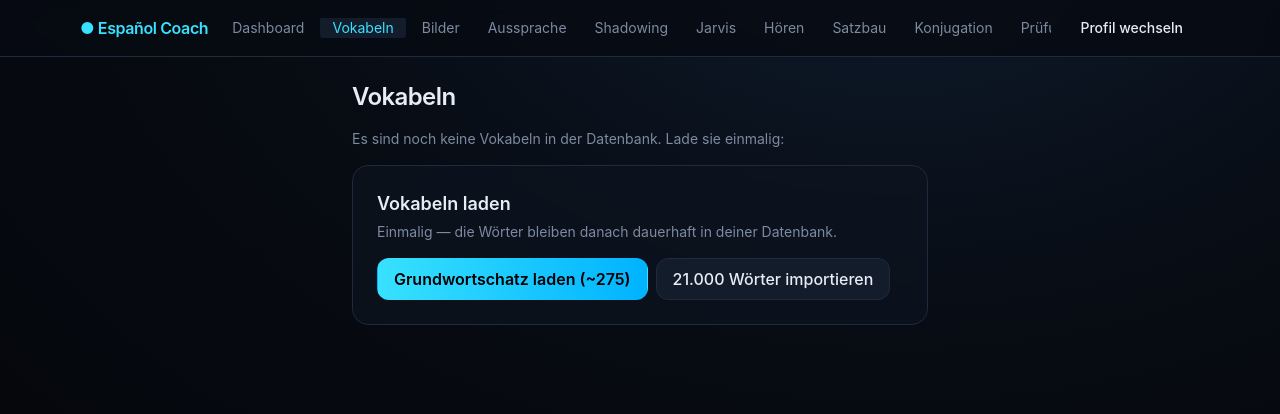
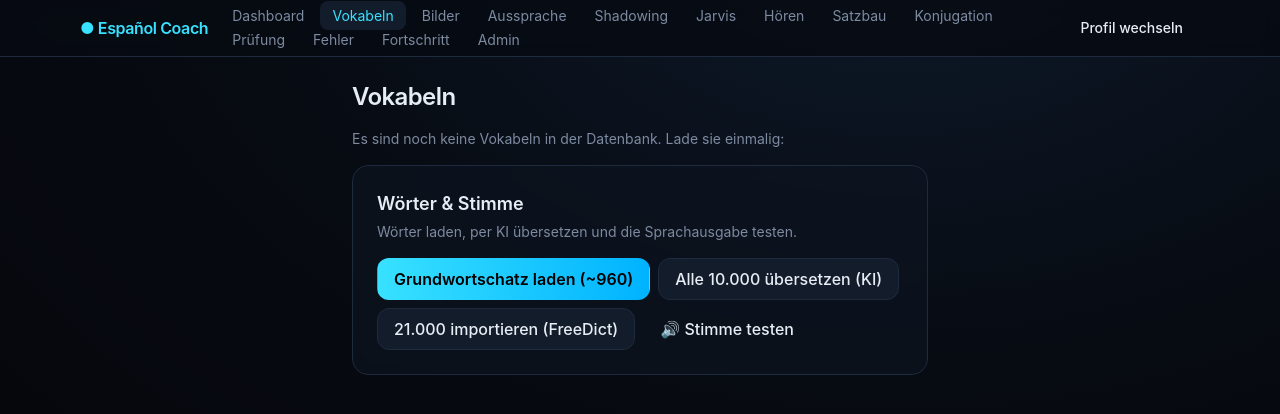
Before and after one commit to vinni03062004-hue/Spanico, a Next.js app: page /vokabeln in a window 1280 px wide. Shown: the top 414 px of the page. Built offline with nearby package versions, Linux system fonts and the light colour scheme; no server answers.

Commit message:
Add files via upload

```diff
--- a/src/app/dashboard/page.tsx
+++ b/src/app/dashboard/page.tsx
@@ -44,8 +44,9 @@ export default function Dashboard() {
         </div>
       </div>
 
+      <VocabSetup onDone={() => fetch("/api/progress").then((r) => r.json()).then(setP)} />
       {p && p.vocabTotal === 0 && (
-        <VocabSetup onDone={() => fetch("/api/progress").then((r) => r.json()).then(setP)} />
+        <p className="text-warn text-sm">Noch keine Wörter geladen — klick oben „Grundwortschatz laden".</p>
       )}
 
       <div className="grid sm:grid-cols-3 gap-3">
--- a/src/app/jarvis/page.tsx
+++ b/src/app/jarvis/page.tsx
@@ -16,6 +16,7 @@ export default function Jarvis() {
   const [hint, setHint] = useState<string | null>(null);
   const [supported, setSupported] = useState(true);
   const [running, setRunning] = useState(false);
+  const [notice, setNotice] = useState<string | null>(null);
 
   const recRef = useRef<SpanishRecognizer | null>(null);
   const sessionRef = useRef<string | undefined>();
@@ -38,6 +39,16 @@ export default function Jarvis() {
         },
         onFinal: (t, conf) => { setInterim(""); handleUser(t, conf); },
         onState: (s) => { if (s === "error") setState("error"); },
+        onError: (code) => {
+          // Nur echte Probleme melden; kurz, dann weiter zuhören.
+          const map: Record<string, string> = {
+            "not-allowed": "Mikrofon nicht erlaubt — bitte im Browser die Mikrofon-Berechtigung für diese Seite erlauben.",
+            "service-not-allowed": "Mikrofon blockiert — Berechtigung im Browser erlauben.",
+            "audio-capture": "Kein Mikrofon gefunden.",
+            "network": "Netzwerkproblem bei der Spracherkennung — nutze am besten Chrome.",
+          };
+          setNotice(map[code] || `Spracherkennung: ${code}. Für Sprache am besten Chrome (Desktop/Android) nutzen.`);
+        },
       },
       []
     );
@@ -142,6 +153,7 @@ export default function Jarvis() {
           {interim && <p className="text-muted italic">Du: {interim}…</p>}
         </div>
         {!supported && <p className="text-bad text-sm text-center mb-2">Dein Browser unterstützt die Spracherkennung nicht. Nutze Chrome/Edge (Desktop/Android) oder den Aussprache-Modus.</p>}
+        {notice && <p className="text-warn text-sm text-center mb-2">{notice}</p>}
         <div className="flex gap-2 justify-center">
           {!running ? (
             <button className="btn btn-primary px-8" onClick={start}>● Gespräch starten</button>
--- a/src/components/Nav.tsx
+++ b/src/components/Nav.tsx
@@ -27,8 +27,8 @@ export function Nav() {
         <Link href="/dashboard" className="font-semibold tracking-tight text-primary shrink-0">
           ● Español Coach
         </Link>
-        <nav className="flex-1 overflow-x-auto">
-          <ul className="flex items-center gap-1 text-sm">
+        <nav className="flex-1">
+          <ul className="flex items-center flex-wrap gap-1 text-sm">
             {LINKS.map(([href, label]) => (
               <li key={href}>
                 <Link
--- a/src/components/VocabSetup.tsx
+++ b/src/components/VocabSetup.tsx
@@ -1,54 +1,71 @@
 "use client";
 import { useState } from "react";
 
-// Prominenter Bereich zum Laden der Vokabeln (Grundwortschatz + großer Import).
-// Erscheint auf dem Dashboard und in leeren Modulen, damit der Button nicht
-// versteckt ist.
+// Werkzeuge direkt auf dem Dashboard: Wörter laden, alle übersetzen, Stimme testen.
+// Damit man den Admin-Bereich nicht suchen muss.
 export function VocabSetup({ onDone }: { onDone?: () => void }) {
   const [msg, setMsg] = useState<string | null>(null);
   const [busy, setBusy] = useState(false);
-  const [imp, setImp] = useState<{ processed: number; available: number } | null>(null);
+  const [prog, setProg] = useState<{ processed: number; available: number } | null>(null);
+  const [tts, setTts] = useState<any>(null);
 
   async function seed() {
-    setBusy(true); setMsg("Lade Grundwortschatz …");
+    setBusy(true); setMsg("Lade Grundwortschatz …"); setProg(null);
     try {
       const r = await fetch("/api/seed", { method: "POST" }).then((x) => x.json());
-      setMsg(`✓ ${r.gesamt} Vokabeln geladen.`);
-      onDone?.();
+      setMsg(`✓ ${r.gesamt} Wörter geladen.`); onDone?.();
     } catch { setMsg("Fehler beim Laden — Datenbank verbunden?"); }
     setBusy(false);
   }
 
-  async function importBig() {
-    setBusy(true); setMsg("Importiere ~21.000 Wörter … das kann 1–2 Minuten dauern.");
+  async function loop(url: string, label: string) {
+    setBusy(true); setMsg(label); setProg(null);
     let offset: number | null = 0;
     try {
       while (offset !== null) {
-        const r: any = await fetch(`/api/import-dict?offset=${offset}`, { method: "POST" }).then((x) => x.json());
+        const r: any = await fetch(`${url}?offset=${offset}`, { method: "POST" }).then((x) => x.json());
         if (r.error) { setMsg("Fehler: " + r.error); break; }
-        setImp({ processed: r.processed, available: r.available });
+        setProg({ processed: r.processed, available: r.available });
         offset = r.nextOffset;
-        if (r.done) { setMsg(`✓ Fertig — ${r.total} Vokabeln in der Datenbank.`); onDone?.(); }
+        if (r.done) { setMsg(`✓ Fertig — ${r.total} Wörter in der Datenbank.`); onDone?.(); }
       }
-    } catch { setMsg("Import unterbrochen — bitte erneut versuchen."); }
+    } catch { setMsg("Vorgang unterbrochen — bitte erneut versuchen."); }
+    setBusy(false);
+  }
+
+  async function testTts() {
+    setTts(null); setBusy(true);
+    try { setTts(await fetch("/api/tts/test").then((r) => r.json())); }
+    catch { setTts({ ok: false, message: "Anfrage fehlgeschlagen" }); }
     setBusy(false);
   }
 
   return (
-    <div className="card p-6 border-primary/40">
-      <h2 className="font-semibold text-lg mb-1">Vokabeln laden</h2>
-      <p className="label mb-4">Einmalig — die Wörter bleiben danach dauerhaft in deiner Datenbank.</p>
+    <div className="card p-6 border-primary/40 space-y-4">
+      <div>
+        <h2 className="font-semibold text-lg mb-1">Wörter & Stimme</h2>
+        <p className="label">Wörter laden, per KI übersetzen und die Sprachausgabe testen.</p>
+      </div>
       <div className="flex flex-wrap gap-2">
-        <button className="btn btn-primary" onClick={seed} disabled={busy}>Grundwortschatz laden (~275)</button>
-        <button className="btn" onClick={importBig} disabled={busy}>21.000 Wörter importieren</button>
+        <button className="btn btn-primary" onClick={seed} disabled={busy}>Grundwortschatz laden (~960)</button>
+        <button className="btn" onClick={() => loop("/api/enrich", "Übersetze alle 10.000 Wörter per KI … das dauert einige Minuten.")} disabled={busy}>Alle 10.000 übersetzen (KI)</button>
+        <button className="btn" onClick={() => loop("/api/import-dict", "Importiere ~21.000 FreeDict-Wörter …")} disabled={busy}>21.000 importieren (FreeDict)</button>
+        <button className="btn btn-ghost" onClick={testTts} disabled={busy}>🔊 Stimme testen</button>
       </div>
-      {imp && (
-        <div className="mt-3">
-          <div className="meter"><span style={{ width: imp.available ? `${Math.round((imp.processed / imp.available) * 100)}%` : "0%" }} /></div>
-          <p className="text-xs text-muted mt-1">{imp.processed}/{imp.available} verarbeitet</p>
+      {prog && (
+        <div>
+          <div className="meter"><span style={{ width: prog.available ? `${Math.round((prog.processed / prog.available) * 100)}%` : "0%" }} /></div>
+          <p className="text-xs text-muted mt-1">{prog.processed}/{prog.available} verarbeitet</p>
         </div>
       )}
-      {msg && <p className="text-sm mt-3 text-primary">{msg}</p>}
+      {msg && <p className="text-sm text-primary">{msg}</p>}
+      {tts && (
+        <div className={`rounded-xl p-3 border text-sm ${tts.ok ? "border-good/50 bg-good/10" : "border-bad/40 bg-bad/10"}`}>
+          <p className="font-medium">{tts.ok ? `✓ Stimme funktioniert (${tts.provider}${tts.voice ? ", " + tts.voice : ""})` : `✗ Stimmen-Fehler (${tts.provider || "?"})`}</p>
+          {tts.message && <p className="text-muted">{tts.message}</p>}
+          {tts.hinweis && <p className="text-warn mt-1">→ {tts.hinweis}</p>}
+        </div>
+      )}
     </div>
   );
 }
--- a/src/lib/speech/client.ts
+++ b/src/lib/speech/client.ts
@@ -8,6 +8,7 @@ export interface SttHandlers {
   onInterim?: (text: string) => void;
   onFinal?: (text: string, confidence: number) => void;
   onState?: (s: "listening" | "idle" | "error") => void;
+  onError?: (code: string) => void;
 }
 
 export class SpanishRecognizer {
@@ -39,7 +40,12 @@ export class SpanishRecognizer {
       }
       if (interim) this.handlers.onInterim?.(interim.trim());
     };
-    this.rec.onerror = () => this.handlers.onState?.("error");
+    this.rec.onerror = (e: any) => {
+      const code = e?.error || "unknown";
+      // Harmlose Meldungen (keine Sprache erkannt / abgebrochen) NICHT als Fehler behandeln.
+      if (code === "no-speech" || code === "aborted") return;
+      this.handlers.onError?.(code);
+    };
     this.rec.onend = () => {
       // Auto-Neustart fuer quasi-kontinuierliche Konversation (kleine Pausen != Ende).
       if (this.active) {
```
